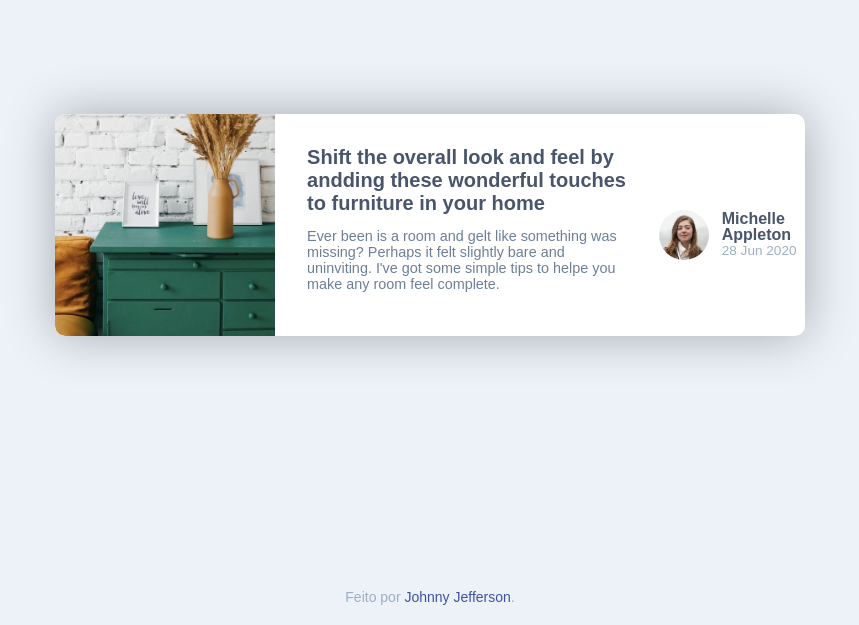
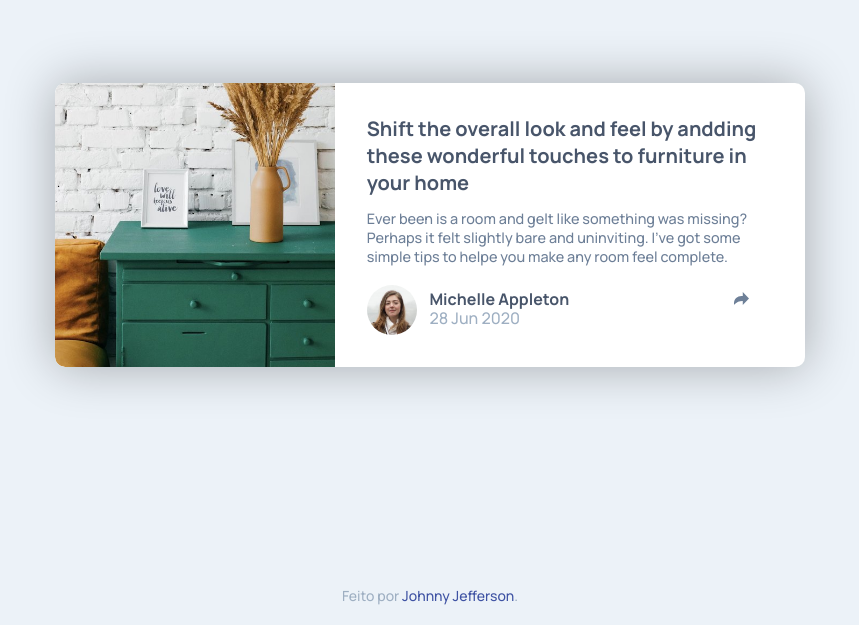
Before and after one commit to Johnny-J-Ramos/article-preview-component, a plain HTML site: page index.html in a window 1280 px wide. Shown: the part 175-800 px from the top of the page, without its empty margins (210-1069 px from the left). Drawn offline with Linux system fonts and the light colour scheme.

Commit message:
concluindo o 2 desafio

```diff
--- a/index.html
+++ b/index.html
@@ -19,8 +19,11 @@
   <body>
     <div class="container">
       <div class="card">
-        <div class="product__sidebar"></div>
+        <!--Product image-->
+        <div class="product__sidebar">
+        </div>
 
+        <!--Main-->
         <div class="product__main">
           <h1 class="title">
             Shift the overall look and feel by andding these wonderful touches
@@ -31,18 +34,21 @@
             felt slightly bare and uninviting. I've got some simple tips to
             helpe you make any room feel complete.
           </p>
-        </div>
 
           <div class="profile">
             <img
-            class="profile__img"
+              class="profile-img"
               src="./images/avatar-michelle.jpg"
               alt="Profile img"
             />
-          <ul class="profile__list">
-            <li class="profile__name">Michelle Appleton</li>
-            <li class="profile__data">28 Jun 2020</li>
+            <ul class="profile-list">
+              <li class="profile-name">Michelle Appleton</li>
+              <li class="profile-data">28 Jun 2020</li>
+              <img class="shere" src="./images/icon-share.svg" alt="">
+
             </ul>
+
+          </div>
         </div>
       </div>
     </div>
--- a/index.js
+++ b/index.js
@@ -0,0 +1,2 @@
+const share = document.querySelector('.share')
+  document.addEventListener('')
--- a/style.css
+++ b/style.css
@@ -5,11 +5,10 @@
   box-sizing: border-box;
 }
 body {
-  font-family: 'monrope', sans-serif;
+  font-family: 'Manrope', sans-serif;
+  font-weight: 500;
   background-color: hsl(210, 46%, 95%);
   color: hsl(212, 23%, 69%);
-  overflow: hidden;
-  font-weight: 500;
   min-height: 100vh;
   display: grid;
   place-items: center;
@@ -18,7 +17,7 @@ body {
 h1 {
   font-weight: 700;
   color: hsl(217, 19%, 35%);
-  font-size: 1.25em;
+  font-size: 1.25rem;
   margin: 0;
 }
 
@@ -29,10 +28,7 @@ h1 {
 }
 
 .container {
-  display: flex;
-  justify-content: center;
-  align-items: center;
-  padding: 2em;
+  padding: 1em;
 }
 
 .card {
@@ -45,17 +41,16 @@ h1 {
   overflow: hidden;
 }
 
-.product__main {
-  width: 500px;
-  padding: 2em;
-}
-
 .product__sidebar {
   background: url(./images/drawers.jpg) no-repeat;
   background-size: cover;
   width: 300px;
   border-top-left-radius: 10px;
   border-bottom-left-radius: 10px;
+}
+.product__main {
+  width: 500px;
+  padding: 2em;
 }
 
 .profile {
@@ -64,25 +59,33 @@ h1 {
   margin-top: 1.2em;
 }
 
-.profile__img {
+.profile-img {
   width: 50px;
   border-radius: 50%;
 }
 
-.profile__list {
+.profile-list {
   list-style: none;
   margin-left: 0.8em;
+  position: relative;
 }
 
-.profile__name {
+.profile-name {
   font-weight: 700;
   font-size: 1em;
   line-height: 1em;
   color: hsl(217, 19%, 35%);
 }
 
-.profile__data {
+.profiledata {
   font-size: 0.85em;
+}
+
+.shere {
+  position: absolute;
+  right: -180px;
+  top: 1.5px;
+  cursor: pointer;
 }
 
 /*FOOTER*/
```
Lines whose indentation alone changed are shown as unchanged.
